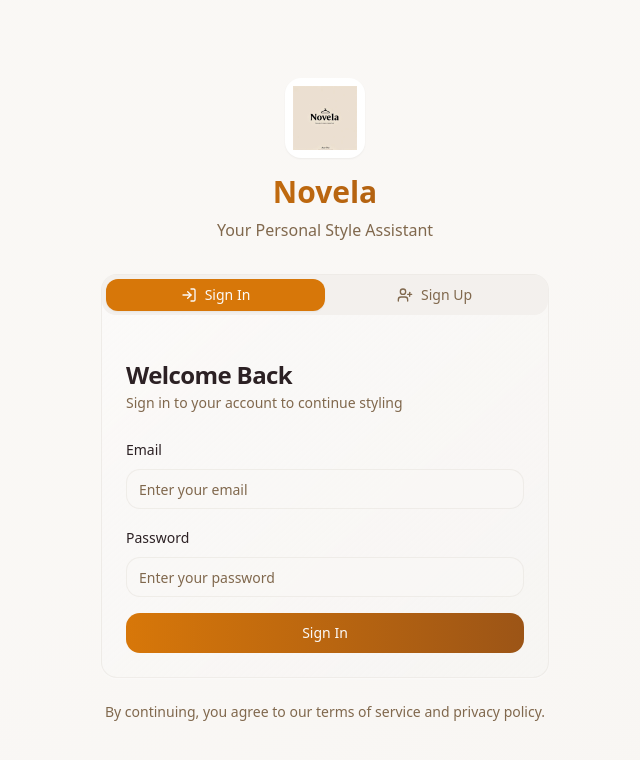
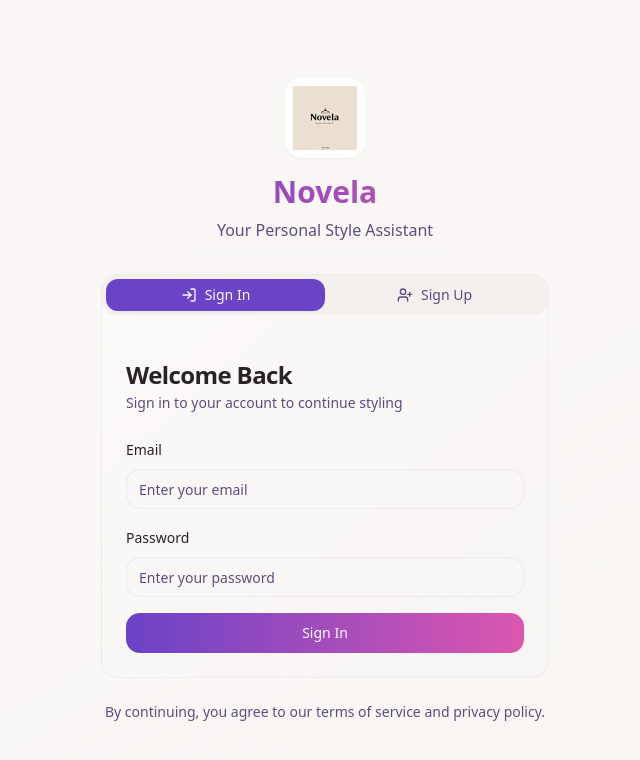
Before and after one commit to Ecoquadrant/Novela--virtual-closet-curator, a React (Vite) app: page /auth in a window 1280 px wide. Shown: the top 760 px of the page, without its empty margins (315-955 px from the left). Built offline with nearby package versions, Linux system fonts and the light colour scheme.

Commit message:
Implement Plum Purple theme

```diff
--- a/src/index.css
+++ b/src/index.css
@@ -20,21 +20,21 @@ All colors MUST be HSL. Premium gradients and animations.
     --popover: 30 25% 98%;
     --popover-foreground: 340 15% 15%;
 
-    /* Primary - Warm Amber Gold (premium exclusivity) */
-    --primary: 32 92% 44%;
+    /* Primary - Deep Plum Purple (fashion-forward mystery) */
+    --primary: 258 54% 52%;
     --primary-foreground: 30 25% 98%;
-    --primary-glow: 32 82% 60%;
+    --primary-glow: 258 45% 68%;
 
-    /* Secondary - Rich cream */
-    --secondary: 45 45% 92%;
-    --secondary-foreground: 32 92% 20%;
+    /* Secondary - Soft lavender */
+    --secondary: 270 35% 90%;
+    --secondary-foreground: 258 54% 25%;
 
     /* Muted tones */
     --muted: 32 20% 94%;
-    --muted-foreground: 32 25% 40%;
+    --muted-foreground: 258 25% 40%;
 
-    /* Accent - Deep bronze */
-    --accent: 28 75% 35%;
+    /* Accent - Rich magenta */
+    --accent: 320 65% 60%;
     --accent-foreground: 30 25% 98%;
 
     /* Destructive */
@@ -44,18 +44,18 @@ All colors MUST be HSL. Premium gradients and animations.
     /* Borders and inputs */
     --border: 32 15% 88%;
     --input: 32 15% 92%;
-    --ring: 32 92% 44%;
+    --ring: 258 54% 52%;
 
-    /* Fashion-specific gradients - Amber Gold */
-    --gradient-primary: linear-gradient(135deg, hsl(32 92% 44%), hsl(32 82% 60%));
-    --gradient-luxury: linear-gradient(135deg, hsl(32 92% 44%), hsl(28 75% 35%));
+    /* Fashion-specific gradients - Deep Plum */
+    --gradient-primary: linear-gradient(135deg, hsl(258 54% 52%), hsl(258 45% 68%));
+    --gradient-luxury: linear-gradient(135deg, hsl(258 54% 52%), hsl(320 65% 60%));
     --gradient-card: linear-gradient(145deg, hsl(30 25% 98%), hsl(32 20% 96%));
-    --gradient-hero: linear-gradient(135deg, hsl(45 45% 92%), hsl(32 82% 60%));
+    --gradient-hero: linear-gradient(135deg, hsl(270 35% 90%), hsl(258 45% 68%));
 
     /* Elegant shadows */
-    --shadow-soft: 0 4px 20px -8px hsl(32 25% 25% / 0.1);
-    --shadow-card: 0 8px 32px -12px hsl(32 25% 25% / 0.15);
-    --shadow-elegant: 0 12px 40px -16px hsl(32 92% 44% / 0.3);
+    --shadow-soft: 0 4px 20px -8px hsl(258 25% 25% / 0.1);
+    --shadow-card: 0 8px 32px -12px hsl(258 25% 25% / 0.15);
+    --shadow-elegant: 0 12px 40px -16px hsl(258 54% 52% / 0.3);
 
     /* Smooth transitions */
     --transition-smooth: all 0.3s cubic-bezier(0.4, 0, 0.2, 1);
@@ -91,17 +91,17 @@ All colors MUST be HSL. Premium gradients and animations.
     --popover: 340 12% 12%;
     --popover-foreground: 32 30% 95%;
 
-    --primary: 32 82% 50%;
+    --primary: 258 45% 58%;
     --primary-foreground: 340 15% 8%;
-    --primary-glow: 32 72% 65%;
+    --primary-glow: 258 40% 75%;
 
-    --secondary: 45 35% 20%;
+    --secondary: 270 25% 25%;
     --secondary-foreground: 32 30% 95%;
 
     --muted: 340 10% 18%;
-    --muted-foreground: 32 15% 65%;
+    --muted-foreground: 258 15% 65%;
 
-    --accent: 28 65% 40%;
+    --accent: 320 55% 55%;
     --accent-foreground: 340 15% 8%;
 
     --destructive: 0 70% 55%;
@@ -109,17 +109,17 @@ All colors MUST be HSL. Premium gradients and animations.
 
     --border: 340 8% 22%;
     --input: 340 8% 18%;
-    --ring: 32 82% 50%;
+    --ring: 258 45% 58%;
 
-    /* Dark mode gradients - Amber Gold */
-    --gradient-primary: linear-gradient(135deg, hsl(32 82% 50%), hsl(32 72% 65%));
-    --gradient-luxury: linear-gradient(135deg, hsl(32 82% 50%), hsl(28 65% 40%));
+    /* Dark mode gradients - Deep Plum */
+    --gradient-primary: linear-gradient(135deg, hsl(258 45% 58%), hsl(258 40% 75%));
+    --gradient-luxury: linear-gradient(135deg, hsl(258 45% 58%), hsl(320 55% 55%));
     --gradient-card: linear-gradient(145deg, hsl(340 12% 12%), hsl(340 10% 16%));
-    --gradient-hero: linear-gradient(135deg, hsl(45 35% 20%), hsl(32 62% 35%));
+    --gradient-hero: linear-gradient(135deg, hsl(270 25% 25%), hsl(258 35% 35%));
 
     --shadow-soft: 0 4px 20px -8px hsl(0 0% 0% / 0.3);
     --shadow-card: 0 8px 32px -12px hsl(0 0% 0% / 0.4);
-    --shadow-elegant: 0 12px 40px -16px hsl(32 82% 50% / 0.2);
+    --shadow-elegant: 0 12px 40px -16px hsl(258 45% 58% / 0.2);
     --sidebar-background: 240 5.9% 10%;
     --sidebar-foreground: 240 4.8% 95.9%;
     --sidebar-primary: 224.3 76.3% 48%;
```
